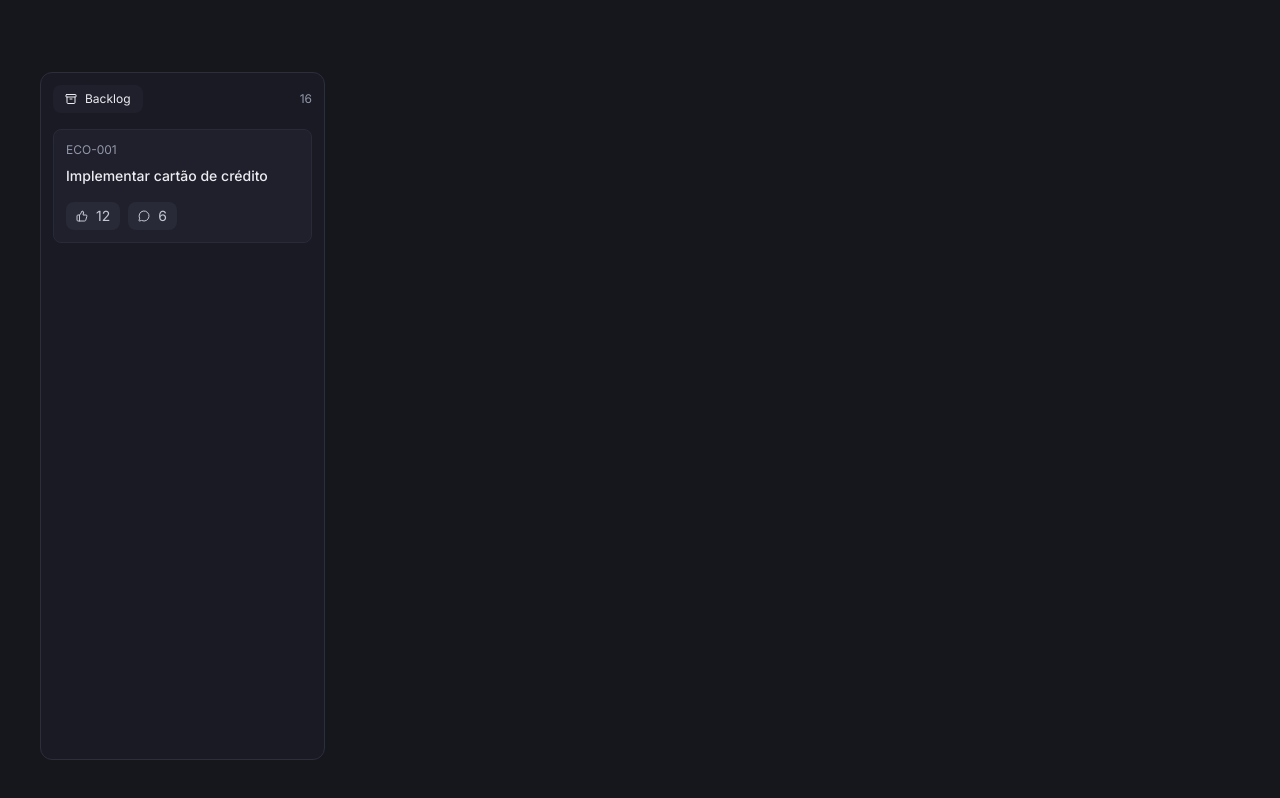
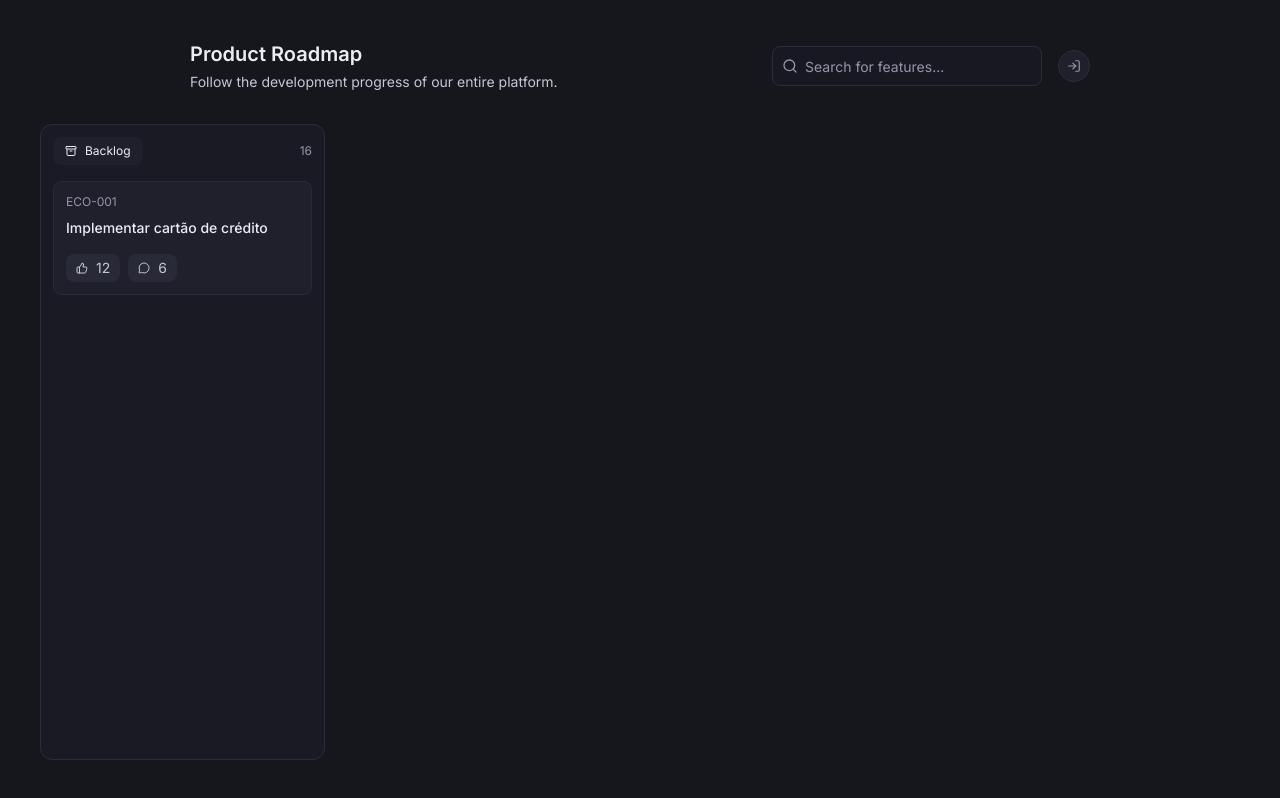
Before and after one commit to anishigouri/board, a Next.js app: page / in a window 1280 px wide. Built offline with nearby package versions, Linux system fonts and the light colour scheme.

Commit message:
Remove Home component and update Section component to use overflow-y-auto for improved scrolling behavior

```diff
--- /dev/null
+++ b/src/app/(board)/header.tsx
@@ -0,0 +1,34 @@
+import { Input } from "@/components/input"
+import { LogInIcon, SearchIcon } from "lucide-react"
+
+export function Header() {
+  return (
+    <header className="max-w-[900px] mx-auto w-full flex items-center justify-between">
+      <div className="space-y-1">
+        <h1 className="font-semibold text-xl">Product Roadmap</h1>
+        <p className="text-sm text-navy-100">
+          Follow the development progress of our entire platform.
+        </p>
+      </div>
+
+      <div className="flex items-center gap-4">
+        <div className="relative">
+          <SearchIcon className="absolute size-4 text-navy-200 left-2.5 top-1/2 -translate-y-1/2 pointer-events-none" />
+
+          <Input
+            type="text"
+            placeholder="Search for features..."
+            className="w-[270px] pl-8"
+          />
+        </div>
+
+        <button
+          type="button"
+          className="size-8 rounded-full bg-navy-700 border border-navy-500 flex items-center justify-center hover:bg-navy-600 transition-colors duration-150 cursor-pointer"
+        >
+          <LogInIcon className="size-3.5 text-navy-200" />
+        </button>
+      </div>
+    </header>
+  )
+}
--- /dev/null
+++ b/src/app/(board)/layout.tsx
@@ -0,0 +1,15 @@
+import { Header } from "./header"
+
+export default function BoardLayout({
+    children,
+  }: Readonly<{
+    children: React.ReactNode
+  }>) {
+    return (
+      <div className="max-w-[1620px] w-full mx-auto p-10 flex flex-col gap-8 h-dvh">
+        <Header />
+
+        {children}
+      </div>
+    )
+  }
--- /dev/null
+++ b/src/app/(board)/page.tsx
@@ -0,0 +1,42 @@
+import { ArchiveIcon, MessageCircleIcon, ThumbsUpIcon } from "lucide-react"
+import { Section } from "@/components/section"
+import { Card } from "@/components/card"
+import { Button } from "@/components/button"
+
+export default function Home() {
+  return (
+    <main className="grid grid-cols-4 gap-5 flex-1 items-stretch">
+      <Section.Root>
+        <Section.Header>
+          <Section.Title>
+            <ArchiveIcon className="size-3" />
+            Backlog
+          </Section.Title>
+
+          <Section.IssueCount>16</Section.IssueCount>
+        </Section.Header>
+
+        {/* Content */}
+        <Section.Content>
+          <Card.Root>
+            <Card.Header>
+              <Card.Number>ECO-001</Card.Number>
+              <Card.Title>Implementar cartão de crédito</Card.Title>
+            </Card.Header>
+            <Card.Footer>
+              <Button className="text-navy-100 flex items-center gap-2 rounded-lg px-2.5 py-1 bg-navy-600 cursor-pointer">
+                <ThumbsUpIcon className="size-3" />
+                <span className="text-sm">12</span>
+              </Button>
+
+              <Button>
+                <MessageCircleIcon className="size-3" />
+                <span className="text-sm">6</span>
+              </Button>
+            </Card.Footer>
+          </Card.Root>
+        </Section.Content>
+      </Section.Root>
+    </main>
+  )
+}
--- a/src/app/page.tsx
+++ /dev/null
@@ -1,47 +0,0 @@
-import { Button } from "@/components/button";
-import { Card } from "@/components/card";
-import { Section } from "@/components/section";
-import { ArchiveIcon, MessageCircleIcon, ThumbsUpIcon } from "lucide-react";
-
-export default function Home() {
-  return (
-    <div className="max-w-[1620px] w-full mx-auto p-10 flex flex-col gap-8 h-dvh">
-      <div></div>
-
-      <main className="grid grid-cols-4 gap-5 flex-1 items-stretch">
-        <Section.Root>
-          <Section.Header>
-            <Section.Title>
-
-              <ArchiveIcon className="size-3" />
-              Backlog
-            </Section.Title>
-
-            <Section.IssueCount>16</Section.IssueCount>
-          </Section.Header>
-
-          {/* Content */}
-          <Section.Content>
-          <Card.Root>
-              <Card.Header>
-                <Card.Number>ECO-001</Card.Number>
-                <Card.Title>Implementar cartão de crédito</Card.Title>
-              </Card.Header>
-              <Card.Footer>
-                <Button>
-                  <ThumbsUpIcon className="size-3" />
-                  <span className="text-sm">12</span>
-                </Button>
-
-                <Button>
-                  <MessageCircleIcon className="size-3" />
-                  <span className="text-sm">6</span>
-                </Button>
-              </Card.Footer>
-            </Card.Root>
-          </Section.Content>
-        </Section.Root>
-      </main>
-    </div>
-  );
-}
--- /dev/null
+++ b/src/components/input.tsx
@@ -0,0 +1,18 @@
+import type { ComponentProps } from "react"
+import { twMerge } from "tailwind-merge"
+
+export interface InputProps extends ComponentProps<"input"> {}
+
+export function Input({ className, ...props }: InputProps) {
+  return (
+    <input
+      className={twMerge(
+        "bg-navy-900 border-[0.5px] border-navy-500 h-10 flex items-center placeholder-navy-200 px-3 rounded-lg text-sm",
+        "",
+        "outline-none focus-visible:ring-2 focus-visible:ring-navy-400 focus-visible:ring-offset-2 focus-visible:ring-offset-navy-950",
+        className,
+      )}
+      {...props}
+    />
+  )
+}
--- a/src/components/section.tsx
+++ b/src/components/section.tsx
@@ -54,7 +54,7 @@
   return (
     <div
       className={twMerge(
-        "flex flex-col gap-2.5 overflow-y-scroll p-3",
+        "flex flex-col gap-2.5 overflow-y-auto p-3",
         className,
       )}
       {...props}
```
